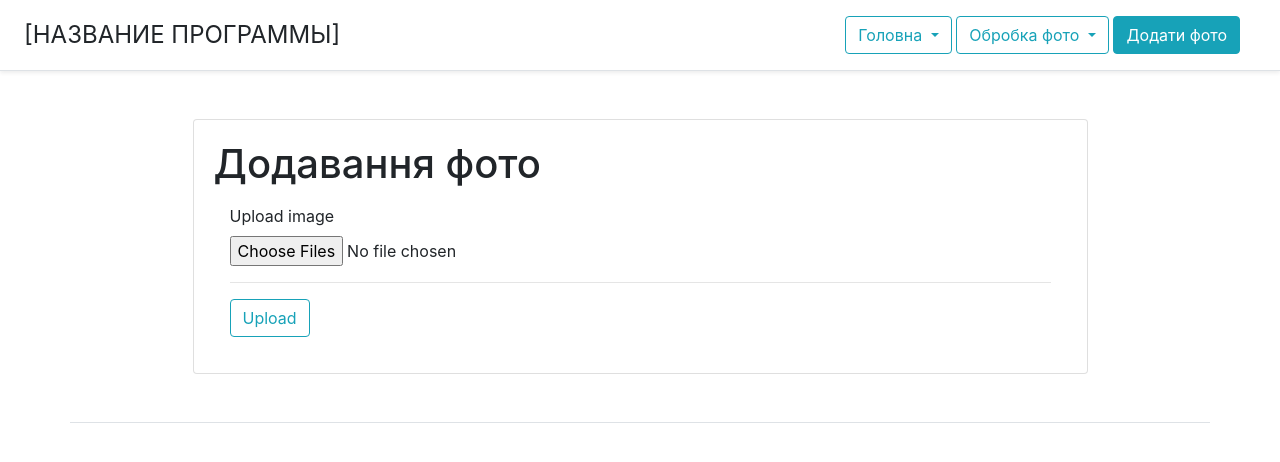
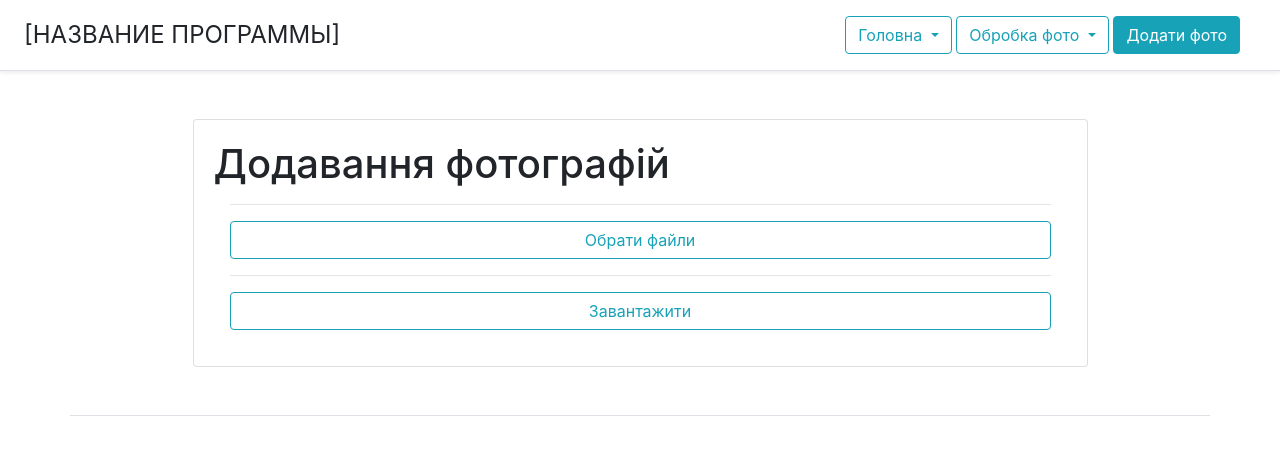
Before and after one commit to yhetman/hackathon_2021, a Django app: page /add_images in a window 1280 px wide. Shown: the top 462 px of the page. Run offline with Django 3.2, Linux system fonts and the light colour scheme; some libraries are stand-ins or nearby versions.

Commit message:
customized add photo

```diff
--- a/app/app/templates/main/add_images.html
+++ b/app/app/templates/main/add_images.html
@@ -1,6 +1,6 @@
 {% extends 'base_m.html' %}
 {% block title %}
-Додавання фото
+Додавання фотографій
 {% endblock %}
 {% block body %}
 <div class="container mt-5">
@@ -8,14 +8,19 @@
       <aside class="col-sm-10">
          <div class="card">
             <article class="card-body">
-              <h1>Додавання фото</h1>
+              <h1>Додавання фотографій</h1>
               <form method = "post" enctype="multipart/form-data">
                 {% csrf_token %}
                   <div class="form-group m-3">
-                      <label>Upload image</label>
-                      <input required name="images" type="file" multiple class="form-control-file">
                       <hr>
-                      <button class="btn btn-outline-info" type="submit">Upload</button>
+                      <p align="center">
+                          <button class="btn btn-large btn-block btn-outline-info"  onclick="document.getElementById('getFile').click()">Обрати файли</button>
+                      </p>
+                      <hr>
+                      <p align="center">
+                          <input required name="images" type="file" multiple class="form-control-file" id="getFile" style="display:none">
+                          <button class="btn btn-large btn-block btn-outline-info" type="submit">Завантажити</button>
+                      </p>
                   </div>
               </form>
             </article>
--- a/app/app/templates/main/main.html
+++ b/app/app/templates/main/main.html
@@ -9,9 +9,9 @@
     <div class="jumbotron jumbotron-fluid" style="background-color:#D1ECF1">
         <div class="container">
             <h1 class="display-4">
-                <p>Вітає на нашему ресурсі!</p>
+                <p>Вітає на нашому ресурсі!</p>
                  <hr class="my-4">
-                <p>Ми допоможемо впорядкувати Ваші фото!</p>
+                <p>Ми допоможемо впорядкувати Ваші фотографії!</p>
             </h1>
 <!--            <p class="lead"><a class="text-dark" href="logout">Вийти</a></p>-->
         </div>
```
Also changed, not shown: app/app/templates/main/display_images.html (+4 -17 lines).
